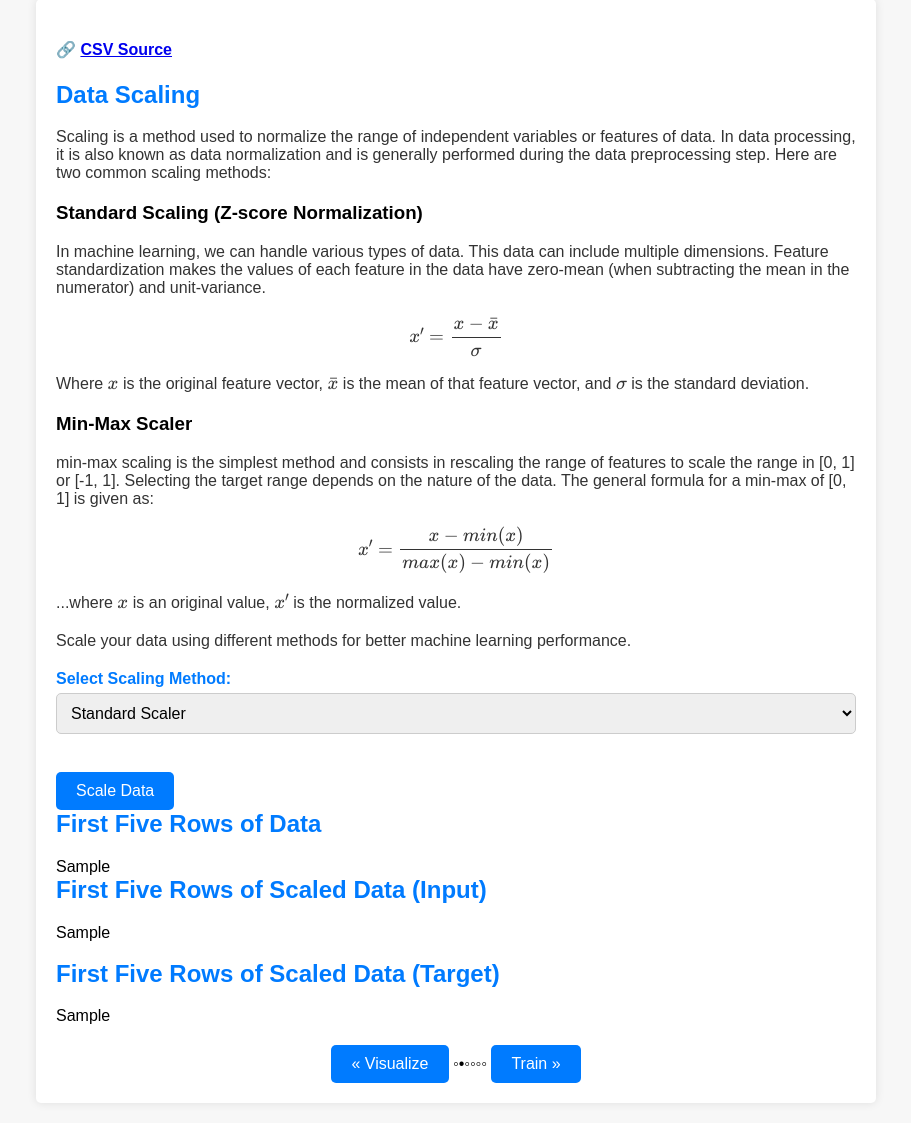
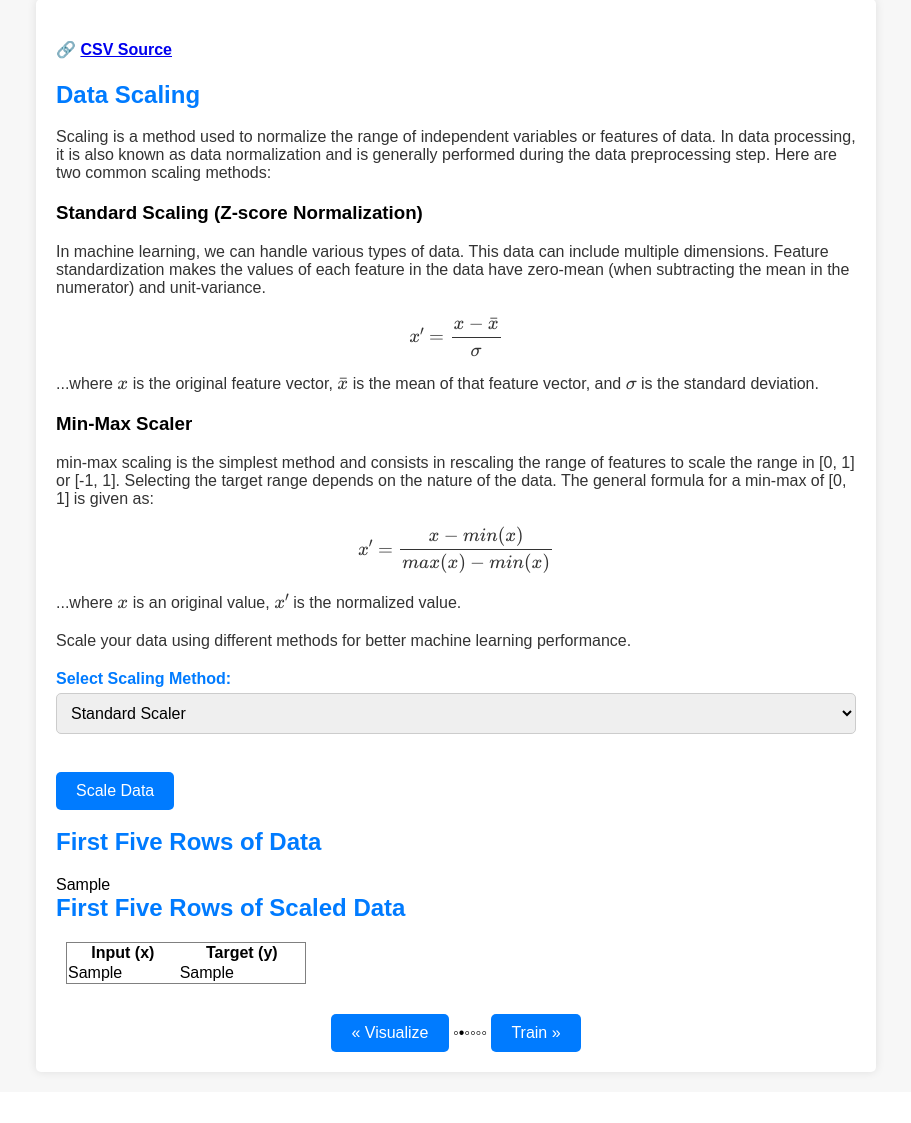
Before and after one commit to jbonda/ml-workflow-pipeline, a Flask app: template ML_GUI/templates/scaling.html in a window 1280 px wide. Shown: the part 98-1221 px from the top of the page, without its empty margins (184-1095 px from the left). After the commit the page ends 1174 px from the top, so only its background shows below. Run offline with Flask 3, Linux system fonts and the light colour scheme; the template is opened without the code that fills it: most values are stand-ins (such as "Sample title", 1, 10 or a date in 2020).

Commit message:
feat: data table (first five rows)

```diff
--- a/ML_GUI/templates/scaling.html
+++ b/ML_GUI/templates/scaling.html
@@ -111,6 +111,13 @@
       .button:hover {
         background-color: #0056b3;
       }
+
+      table {
+        border-collapse: collapse;
+        border: 1px solid gray;
+        width: 30%;
+        margin: 10px;
+      }
     </style>
   </head>
   <script src="https://polyfill.io/v3/polyfill.min.js?features=es6"></script>
@@ -136,8 +143,8 @@
         include multiple dimensions. Feature standardization makes the values of
         each feature in the data have zero-mean (when subtracting the mean in
         the numerator) and unit-variance. $$ {x' = \frac{x - \bar{x}}{\sigma}}
-        $$Where \(x\) is the original feature vector, \(\bar{x}\) is the mean of
-        that feature vector, and \(\sigma\) is the standard deviation.
+        $$ ...where \(x\) is the original feature vector, \(\bar{x}\) is the
+        mean of that feature vector, and \(\sigma\) is the standard deviation.
       </p>
 
       <h3>Min-Max Scaler</h3>
@@ -165,15 +172,26 @@
         <input type="submit" value="Scale Data" />
       </form>
 
+      <br>
+
       {% if first_five_data %}
       <h2>First Five Rows of Data</h2>
-      {{ first_five_data | safe }} {% endif %} {% if first_five_X_scaled and
-      first_five_y_scaled %}
-      <h2>First Five Rows of Scaled Data (Input)</h2>
-      {{ first_five_X_scaled | safe }}
-      <br /><br />
-      <h2>First Five Rows of Scaled Data (Target)</h2>
-      {{ first_five_y_scaled | safe }} {% endif %}
+      {{ first_five_data | safe }} {% endif %}
+
+      <!-- Data Table -->
+      {% if first_five_X_scaled and first_five_y_scaled %}
+      <h2>First Five Rows of Scaled Data</h2>
+      <table>
+        <tr>
+          <th>Input (x)</th>
+          <th>Target (y)</th>
+        </tr>
+        <tr>
+          <td>{{ first_five_X_scaled | safe }}</td>
+          <td>{{ first_five_y_scaled | safe }}</td>
+        </tr>
+      </table>
+      {% endif %}
 
       <div class="page-navigation">
         <a href="/visualization" class="button">« Visualize</a>
```
